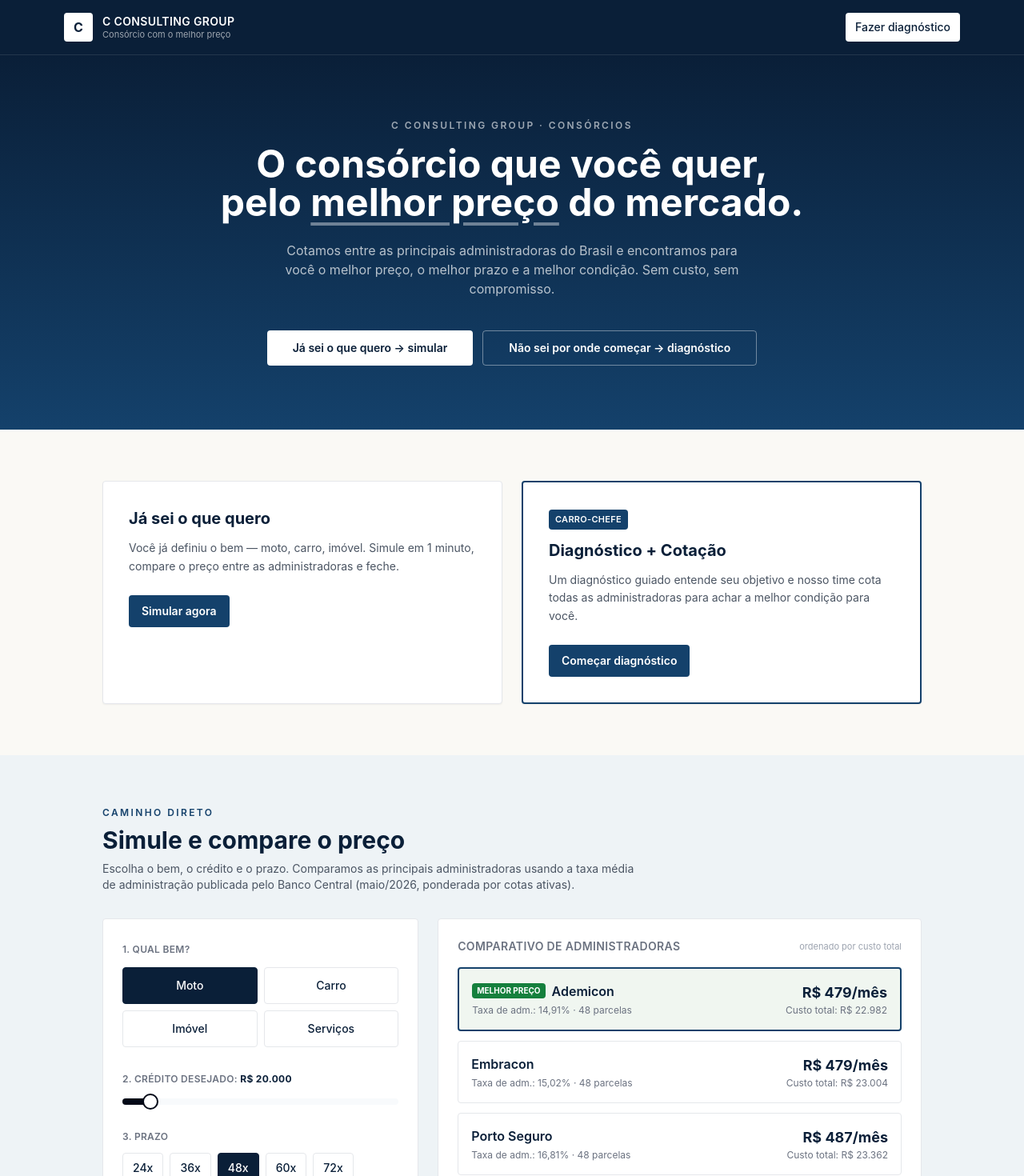
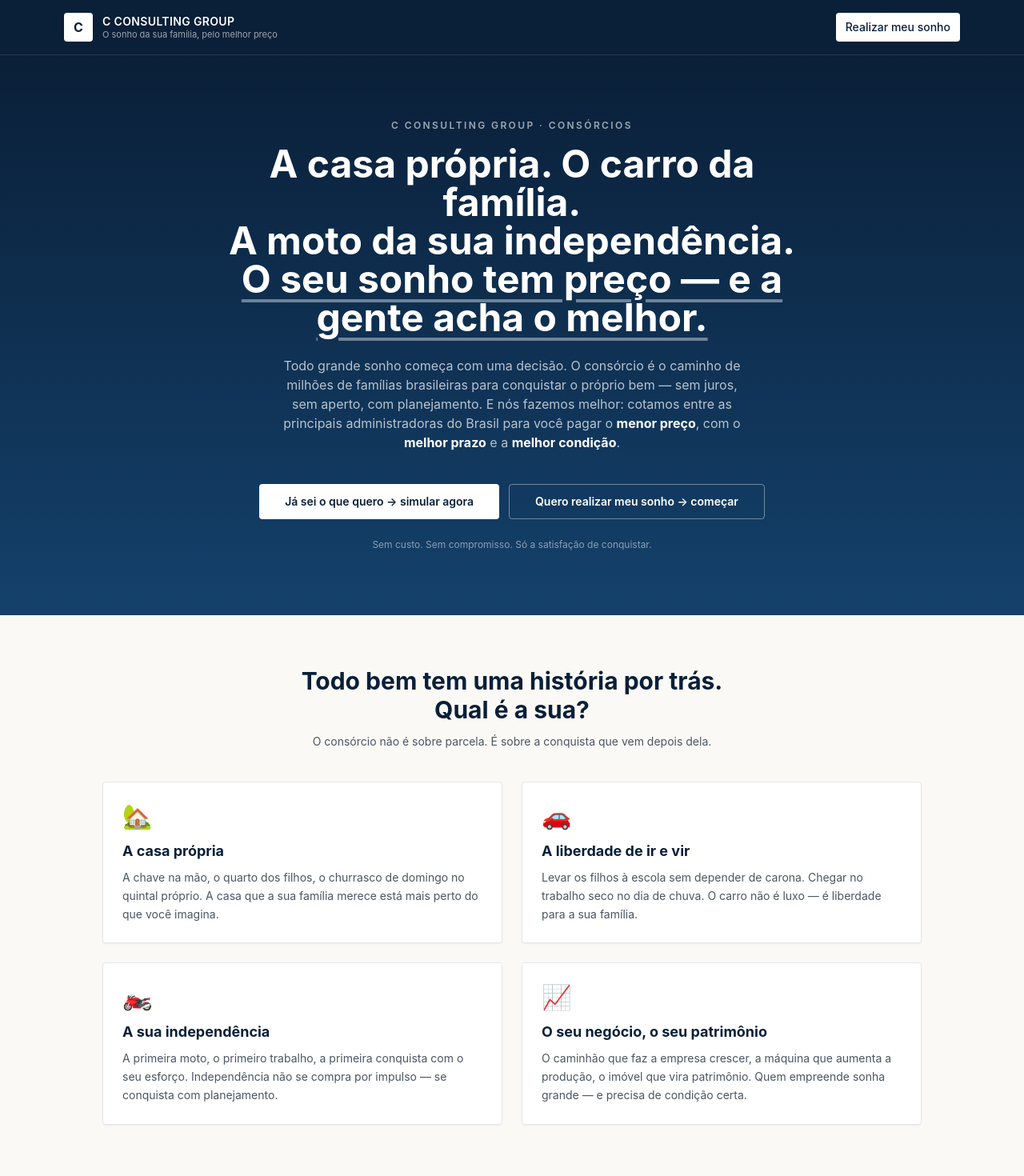
Before and after one commit to cconsultingroup/ccontempla, a React (Vite) app: page / in a window 1280 px wide. Shown: the top 1470 px of the page at 80% size. Built offline with nearby package versions, Linux system fonts and the light colour scheme.

Commit message:
v4: site emocional (familia, liberdade, independencia); pos-diagnostico direciona ao especialista no WhatsApp

```diff
--- a/src/pages/Index.tsx
+++ b/src/pages/Index.tsx
@@ -1,6 +1,6 @@
-/* Consórcio C Consulting Group — Landing Page Fase 1
+/* Consórcio C Consulting Group — Landing Page Fase 1 (v4, emocional)
    Caminho A: cliente já sabe o que quer → simulação + comparativo
-   Caminho B: diagnóstico guiado → cotação comparativa (carro-chefe)
+   Caminho B: diagnóstico guiado → direto para o especialista no WhatsApp
    Fonte das taxas: Banco Central — taxa média de administração ponderada por cotas ativas (maio/2026) */
 import { useState } from 'react'
 import { Button } from '@/components/ui/button'
@@ -56,7 +56,9 @@ function Header() {
           </div>
           <div className="leading-tight text-white">
             <div className="text-sm font-semibold tracking-wide">C CONSULTING GROUP</div>
-            <div className="text-[11px] text-white/60">Consórcio com o melhor preço</div>
+            <div className="text-[11px] text-white/60">
+              O sonho da sua família, pelo melhor preço
+            </div>
           </div>
         </div>
         <a href="#diagnostico">
@@ -65,7 +67,7 @@ function Header() {
             className="rounded-sm bg-white font-medium hover:bg-white/90"
             style={{ color: AZUL }}
           >
-            Fazer diagnóstico
+            Realizar meu sonho
           </Button>
         </a>
       </div>
@@ -84,17 +86,20 @@ function Hero() {
           C Consulting Group · Consórcios
         </p>
         <h1 className="text-4xl font-bold leading-tight text-white md:text-5xl">
-          O consórcio que você quer,
+          A casa própria. O carro da família.
+          <br />A moto da sua independência.
           <br />
-          pelo{' '}
           <span className="underline decoration-white/40 underline-offset-8">
-            melhor preço
-          </span> do
-          mercado.
+            O seu sonho tem preço — e a gente acha o melhor.
+          </span>
         </h1>
         <p className="mx-auto mt-6 max-w-xl text-base text-white/70">
-          Cotamos entre as principais administradoras do Brasil e encontramos para você o melhor
-          preço, o melhor prazo e a melhor condição. Sem custo, sem compromisso.
+          Todo grande sonho começa com uma decisão. O consórcio é o caminho de milhões de famílias
+          brasileiras para conquistar o próprio bem — sem juros, sem aperto, com planejamento. E nós
+          fazemos melhor: cotamos entre as principais administradoras do Brasil para você pagar o{' '}
+          <strong className="text-white">menor preço</strong>, com o{' '}
+          <strong className="text-white">melhor prazo</strong> e a{' '}
+          <strong className="text-white">melhor condição</strong>.
         </p>
         <div className="mt-10 flex flex-col items-center justify-center gap-3 sm:flex-row">
           <a href="#simulador" className="w-full sm:w-auto">
@@ -103,7 +108,7 @@ function Hero() {
               className="w-full rounded-sm bg-white px-8 font-semibold hover:bg-white/90"
               style={{ color: AZUL }}
             >
-              Já sei o que quero → simular
+              Já sei o que quero → simular agora
             </Button>
           </a>
           <a href="#diagnostico" className="w-full sm:w-auto">
@@ -112,9 +117,65 @@ function Hero() {
               variant="outline"
               className="w-full rounded-sm border-white/40 bg-transparent px-8 font-semibold text-white hover:bg-white/10 hover:text-white"
             >
-              Não sei por onde começar → diagnóstico
+              Quero realizar meu sonho → começar
             </Button>
           </a>
+        </div>
+        <p className="mt-6 text-xs text-white/50">
+          Sem custo. Sem compromisso. Só a satisfação de conquistar.
+        </p>
+      </div>
+    </section>
+  )
+}
+
+function Emocional() {
+  const itens = [
+    {
+      emoji: '🏡',
+      titulo: 'A casa própria',
+      desc: 'A chave na mão, o quarto dos filhos, o churrasco de domingo no quintal próprio. A casa que a sua família merece está mais perto do que você imagina.',
+    },
+    {
+      emoji: '🚗',
+      titulo: 'A liberdade de ir e vir',
+      desc: 'Levar os filhos à escola sem depender de carona. Chegar no trabalho seco no dia de chuva. O carro não é luxo — é liberdade para a sua família.',
+    },
+    {
+      emoji: '🏍️',
+      titulo: 'A sua independência',
+      desc: 'A primeira moto, o primeiro trabalho, a primeira conquista com o seu esforço. Independência não se compra por impulso — se conquista com planejamento.',
+    },
+    {
+      emoji: '📈',
+      titulo: 'O seu negócio, o seu patrimônio',
+      desc: 'O caminhão que faz a empresa crescer, a máquina que aumenta a produção, o imóvel que vira patrimônio. Quem empreende sonha grande — e precisa de condição certa.',
+    },
+  ]
+  return (
+    <section className="w-full px-4 py-16" style={{ background: '#faf9f5' }}>
+      <div className="mx-auto max-w-5xl">
+        <h2 className="text-center text-2xl font-bold md:text-3xl" style={{ color: AZUL }}>
+          Todo bem tem uma história por trás.
+          <br />
+          Qual é a sua?
+        </h2>
+        <p className="mx-auto mt-3 max-w-2xl text-center text-sm text-gray-600">
+          O consórcio não é sobre parcela. É sobre a conquista que vem depois dela.
+        </p>
+        <div className="mt-10 grid gap-6 md:grid-cols-2">
+          {itens.map((i) => (
+            <div
+              key={i.titulo}
+              className="rounded-sm border border-gray-200 bg-white p-6 shadow-sm"
+            >
+              <div className="text-3xl">{i.emoji}</div>
+              <h3 className="mt-3 text-lg font-bold" style={{ color: AZUL }}>
+                {i.titulo}
+              </h3>
+              <p className="mt-2 text-sm leading-relaxed text-gray-600">{i.desc}</p>
+            </div>
+          ))}
         </div>
       </div>
     </section>
@@ -125,21 +186,21 @@ function Caminhos() {
   const cards = [
     {
       titulo: 'Já sei o que quero',
-      desc: 'Você já definiu o bem — moto, carro, imóvel. Simule em 1 minuto, compare o preço entre as administradoras e feche.',
+      desc: 'Você já definiu o bem — moto, carro, imóvel. Simule em 1 minuto, compare o preço entre as administradoras e dê o primeiro passo da sua conquista.',
       cta: 'Simular agora',
       href: '#simulador',
       destaque: false,
     },
     {
       titulo: 'Diagnóstico + Cotação',
-      desc: 'Um diagnóstico guiado entende seu objetivo e nosso time cota todas as administradoras para achar a melhor condição para você.',
-      cta: 'Começar diagnóstico',
+      desc: 'Nosso especialista entende o seu objetivo, monta o seu perfil e cota todas as administradoras para achar a melhor condição para o seu sonho.',
+      cta: 'Começar meu diagnóstico',
       href: '#diagnostico',
       destaque: true,
     },
   ]
   return (
-    <section className="w-full px-4 py-16" style={{ background: '#faf9f5' }}>
+    <section className="w-full px-4 py-16" style={{ background: '#eef3f6' }}>
       <div className="mx-auto grid max-w-5xl gap-6 md:grid-cols-2">
         {cards.map((c) => (
           <div
@@ -154,7 +215,7 @@ function Caminhos() {
                 className="mb-3 inline-block rounded-sm px-2 py-1 text-[11px] font-semibold uppercase tracking-wide text-white"
                 style={{ background: AZUL_MEDIO }}
               >
-                Carro-chefe
+                Recomendado
               </span>
             )}
             <h2 className="text-xl font-bold" style={{ color: AZUL }}>
@@ -193,27 +254,27 @@ function Simulador() {
     .sort((a, b) => a.total - b.total)
 
   return (
-    <section id="simulador" className="w-full px-4 py-16" style={{ background: '#eef3f6' }}>
+    <section id="simulador" className="w-full px-4 py-16" style={{ background: '#faf9f5' }}>
       <div className="mx-auto max-w-5xl">
         <p
           className="text-xs font-semibold uppercase tracking-[0.2em]"
           style={{ color: AZUL_MEDIO }}
         >
-          Caminho direto
+          O primeiro passo da conquista
         </p>
         <h2 className="mt-2 text-3xl font-bold" style={{ color: AZUL }}>
-          Simule e compare o preço
+          Simule e descubra o melhor preço
         </h2>
         <p className="mt-2 max-w-2xl text-sm text-gray-600">
           Escolha o bem, o crédito e o prazo. Comparamos as principais administradoras usando a taxa
           média de administração publicada pelo Banco Central (maio/2026, ponderada por cotas
-          ativas).
+          ativas) — para o seu sonho sair pelo menor custo.
         </p>
 
         <div className="mt-8 grid gap-6 lg:grid-cols-5">
           <div className="rounded-sm border border-gray-200 bg-white p-6 lg:col-span-2">
             <Label className="text-xs font-semibold uppercase tracking-wide text-gray-500">
-              1. Qual bem?
+              1. Qual é o seu sonho?
             </Label>
             <div className="mt-3 grid grid-cols-2 gap-2">
               {BENS.map((b) => (
@@ -315,7 +376,7 @@ function Simulador() {
               {bem.tipo === 'servicos' && (
                 <p className="text-xs text-gray-500">
                   Para consórcio de serviços, as taxas variam por administradora e tipo de serviço —
-                  nosso time coleta as condições oficiais para o seu caso.
+                  nosso especialista coleta as condições oficiais para o seu caso.
                 </p>
               )}
             </div>
@@ -326,7 +387,7 @@ function Simulador() {
             </p>
             <a
               href={`https://wa.me/${WHATS_CONSULTOR}?text=${encodeURIComponent(
-                `Olá! Simulei um consórcio de ${bem.label.toLowerCase()} no site da C Consulting Group.\n\nCrédito: ${fmtBRL(credito)}\nPrazo: ${prazo} parcelas\n\nQuero a cotação oficial com essas condições.`,
+                `Olá! Simulei um consórcio de ${bem.label.toLowerCase()} no site da C Consulting Group.\n\nCrédito: ${fmtBRL(credito)}\nPrazo: ${prazo} parcelas\n\nQuero a cotação oficial com essas condições e realizar esse sonho.`,
               )}`}
               target="_blank"
               rel="noopener noreferrer"
@@ -335,7 +396,7 @@ function Simulador() {
                 className="mt-4 w-full rounded-sm font-semibold text-white"
                 style={{ background: AZUL_MEDIO }}
               >
-                Quero a cotação oficial com essas condições
+                Quero realizar esse sonho → falar com o especialista
               </Button>
             </a>
           </div>
@@ -396,7 +457,7 @@ const PERGUNTAS = [
 function Diagnostico() {
   const [etapa, setEtapa] = useState(0)
   const [respostas, setRespostas] = useState<Record<string, string>>({})
-  const [enviado, setEnviado] = useState(false)
+  const [dadosOk, setDadosOk] = useState(false)
   const [nome, setNome] = useState('')
   const [whats, setWhats] = useState('')
 
@@ -430,6 +491,8 @@ function Diagnostico() {
     }))
     .sort((a, b) => a.total - b.total)
 
+  const msgDiagnostico = `Olá! Acabei de completar o diagnóstico de consórcio no site da C Consulting Group.\n\nNome: ${nome}\nWhatsApp: ${whats}\nObjetivo: ${respostas.objetivo}\nBem: ${respostas.bem}\nValor: ${respostas.valor}\nContemplação: ${respostas.prazo}\nParcela: ${respostas.parcela}\nDecisão: ${respostas.urgencia}\n\nQuero falar com o especialista e realizar meu sonho.`
+
   return (
     <section id="diagnostico" className="w-full px-4 py-16" style={{ background: AZUL }}>
       <div className="mx-auto max-w-3xl">
@@ -438,8 +501,9 @@ function Diagnostico() {
         </p>
         <h2 className="mt-2 text-3xl font-bold text-white">Diagnóstico + cotação completa</h2>
         <p className="mt-2 text-sm text-white/70">
-          6 perguntas rápidas. No final, montamos seu perfil e cotamos entre as principais
-          administradoras para entregar o melhor preço, prazo e condição.
+          6 perguntas rápidas. No final, montamos seu perfil e nosso especialista cota entre as
+          principais administradoras para entregar o melhor preço, prazo e condição para o seu
+          sonho.
         </p>
 
         <div className="mt-8 rounded-sm bg-white p-8">
@@ -477,7 +541,7 @@ function Diagnostico() {
             </>
           )}
 
-          {concluido && !enviado && (
+          {concluido && !dadosOk && (
             <>
               <span className="inline-block rounded-sm bg-green-700 px-2 py-1 text-[11px] font-semibold uppercase tracking-wide text-white">
                 Perfil gerado
@@ -533,13 +597,12 @@ function Diagnostico() {
                   </div>
                 ))}
               </div>
-              <div id="lead" className="mt-8 border-t pt-6">
+              <div className="mt-8 border-t pt-6">
                 <h4 className="font-bold" style={{ color: AZUL }}>
-                  Receba sua cotação oficial
+                  Falta um passo para falar com o especialista
                 </h4>
                 <p className="mt-1 text-sm text-gray-600">
-                  Nosso time cota com as administradoras nas condições do dia e envia o comparativo
-                  completo no seu WhatsApp.
+                  Deixe seu nome e WhatsApp para levarmos o seu diagnóstico direto para a conversa.
                 </p>
                 <div className="mt-4 grid gap-3 sm:grid-cols-2">
                   <div>
@@ -567,33 +630,46 @@ function Diagnostico() {
                   className="mt-4 w-full rounded-sm font-semibold text-white"
                   style={{ background: AZUL_MEDIO }}
                   disabled={!nome || whats.length < 8}
-                  onClick={() => {
-                    const msg = `Olá! Acabei de fazer o diagnóstico de consórcio no site da C Consulting Group.\n\nNome: ${nome}\nWhatsApp: ${whats}\nObjetivo: ${respostas.objetivo}\nBem: ${respostas.bem}\nValor: ${respostas.valor}\nContemplação: ${respostas.prazo}\nParcela: ${respostas.parcela}\nDecisão: ${respostas.urgencia}\n\nQuero receber minha cotação oficial.`
-                    window.open(
-                      `https://wa.me/${WHATS_CONSULTOR}?text=${encodeURIComponent(msg)}`,
-                      '_blank',
-                    )
-                    setEnviado(true)
-                  }}
+                  onClick={() => setDadosOk(true)}
                 >
-                  Quero minha cotação oficial
+                  Concluir diagnóstico
                 </Button>
               </div>
             </>
           )}
 
-          {enviado && (
-            <div className="py-8 text-center">
-              <div className="mx-auto flex h-14 w-14 items-center justify-center rounded-full bg-green-100 text-2xl">
+          {concluido && dadosOk && (
+            <div className="py-6 text-center">
+              <div className="mx-auto flex h-16 w-16 items-center justify-center rounded-full bg-green-100 text-3xl">
                 ✓
               </div>
-              <h3 className="mt-4 text-xl font-bold" style={{ color: AZUL }}>
-                Recebido, {nome.split(' ')[0]}!
+              <h3 className="mt-5 text-2xl font-bold" style={{ color: AZUL }}>
+                Diagnóstico completo, {nome.split(' ')[0]}!
               </h3>
+              <p className="mx-auto mt-3 max-w-md text-base font-medium text-gray-700">
+                Fale direto com o nosso especialista e{' '}
+                <strong style={{ color: AZUL }}>ainda hoje</strong> dê o primeiro passo para
+                realizar o seu sonho.
+              </p>
               <p className="mx-auto mt-2 max-w-md text-sm text-gray-600">
-                Seu diagnóstico foi registrado. Nosso time vai cotar com as administradoras e te
-                enviar o comparativo oficial — melhor preço, melhor prazo e melhor condição — no
-                WhatsApp {whats}.
+                O seu perfil já está pronto na nossa mão. É só tocar no botão abaixo — a conversa
+                abre com tudo o que você respondeu, sem repetir nada.
+              </p>
+              <a
+                href={`https://wa.me/${WHATS_CONSULTOR}?text=${encodeURIComponent(msgDiagnostico)}`}
+                target="_blank"
+                rel="noopener noreferrer"
+                className="mt-6 block"
+              >
+                <Button
+                  size="lg"
+                  className="w-full rounded-sm bg-green-600 px-8 py-6 text-lg font-bold text-white hover:bg-green-700"
+                >
+                  💬 Falar agora com o especialista no WhatsApp
+                </Button>
+              </a>
+              <p className="mt-3 text-xs text-gray-400">
+                Atendimento humano, sem custo e sem compromisso. O seu sonho não pode esperar.
               </p>
             </div>
           )}
@@ -607,22 +683,22 @@ function PorQue() {
   const itens = [
     {
       t: 'Comparativo real',
-      d: 'Cotamos entre as principais administradoras do Brasil — você vê o preço lado a lado.',
+      d: 'Cotamos entre as principais administradoras do Brasil — você vê o preço lado a lado e escolhe com segurança.',
     },
     {
       t: 'Melhor preço, prazo e condição',
       d: 'Não olhamos só a parcela: analisamos custo total, taxa, fundo de reserva e condições de lance.',
     },
     {
-      t: 'Acompanhamento completo',
-      d: 'Da cotação ao fechamento no ambiente oficial da administradora, com time especializado.',
+      t: 'Acompanhamento até a conquista',
+      d: 'Da cotação ao fechamento no ambiente oficial da administradora, com um especialista ao seu lado em cada passo.',
     },
   ]
   return (
-    <section className="w-full px-4 py-16" style={{ background: '#faf9f5' }}>
+    <section className="w-full px-4 py-16" style={{ background: '#eef3f6' }}>
       <div className="mx-auto max-w-5xl">
         <h2 className="text-center text-2xl font-bold" style={{ color: AZUL }}>
-          Por que cotar com a C Consulting Group?
+          Por que realizar com a C Consulting Group?
         </h2>
         <div className="mt-8 grid gap-6 md:grid-cols-3">
           {itens.map((i) => (
@@ -633,6 +709,25 @@ function PorQue() {
               <p className="mt-2 text-sm text-gray-600">{i.d}</p>
             </div>
           ))}
+        </div>
+        <div
+          className="mx-auto mt-10 max-w-3xl rounded-sm p-8 text-center"
+          style={{ background: AZUL }}
+        >
+          <p className="text-lg font-semibold leading-relaxed text-white md:text-xl">
+            "A conquista de um bem muda uma família. Muda o jeito de acordar, de sair de casa, de
+            planejar o futuro. O seu momento é agora — e a gente cuida do preço para você cuidar do
+            sonho."
+          </p>
+          <a href="#diagnostico" className="mt-6 inline-block">
+            <Button
+              size="lg"
+              className="rounded-sm bg-white px-8 font-bold hover:bg-white/90"
+              style={{ color: AZUL }}
+            >
+              Começar agora → é grátis
+            </Button>
+          </a>
         </div>
       </div>
     </section>
@@ -660,6 +755,7 @@ const Index = () => {
     <div className="min-h-screen" style={{ background: '#faf9f5' }}>
       <Header />
       <Hero />
+      <Emocional />
       <Caminhos />
       <Simulador />
       <Diagnostico />
```
Also changed, not shown: .skip.config.json.
